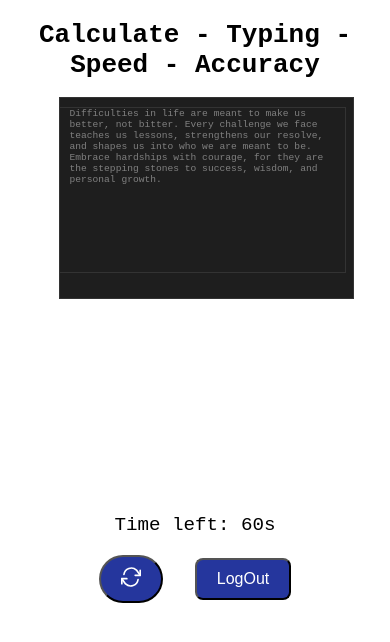
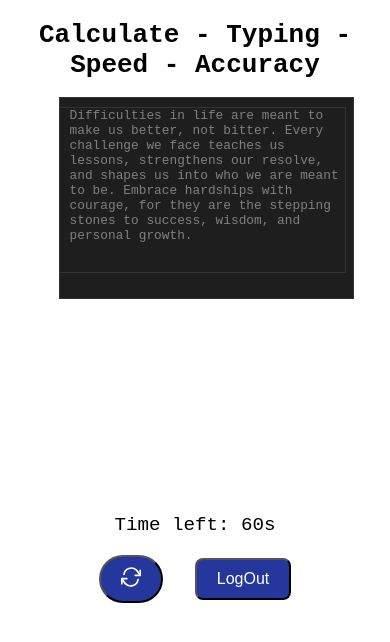
Before and after one commit to Mrinal199/frontend-monkeytype, a React (Create React App) app: page / in a window 390 px wide. Shown: the top 642 px of the page. Built offline with nearby package versions, Linux system fonts and the light colour scheme; sample sign-in values are in the browser's storage.

Commit message:
set buttonasaaa

```diff
--- a/src/Components/TypingTest.css
+++ b/src/Components/TypingTest.css
@@ -3,6 +3,6 @@
 }
 @media screen and (max-width: 768px) {
     .typing-area {
-        font-size: 0.6rem;
+        font-size: 0.8rem;
     }
 }
```
